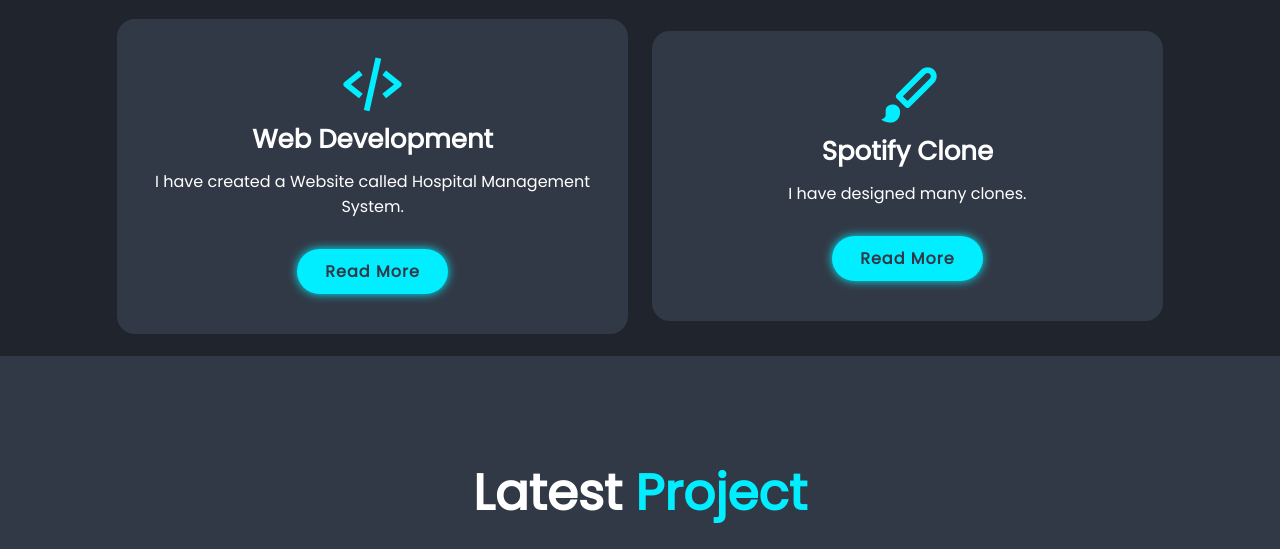
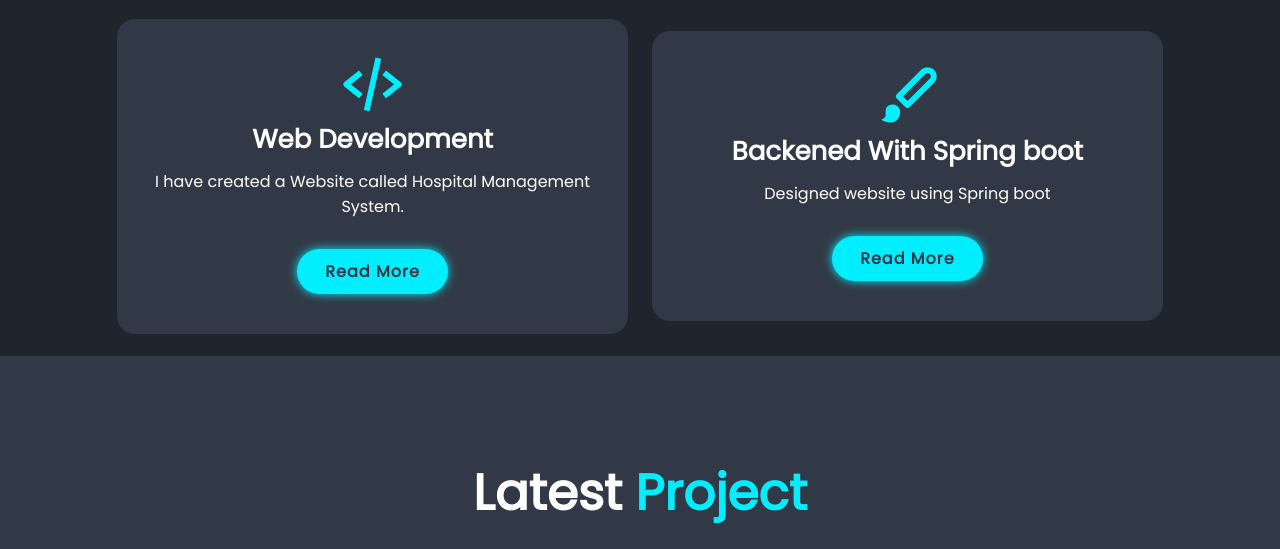
Before and after one commit to Sgunjan1604/Portfolio, a plain HTML site: page index.html in a window 1280 px wide. Shown: the part 1920-2469 px from the top of the page. Drawn offline with nearby package versions, Linux system fonts and the light colour scheme.

Commit message:
Update index.html

```diff
--- a/index.html
+++ b/index.html
@@ -100,9 +100,9 @@
 
         <div class="services-box">
           <i class="bx bxs-paint"></i>
-          <h3>Spotify Clone</h3>
+          <h3>Backened With Spring boot</h3>
           <p>
-            I have designed many clones.
+            Designed website using Spring boot
           </p>
           <a href="#" class="btn">Read More</a>
         </div>
```
